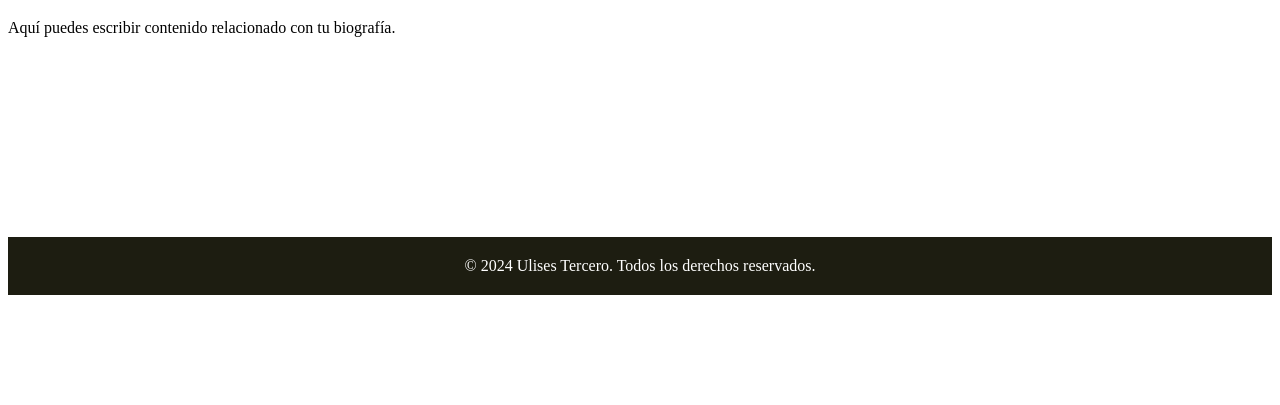
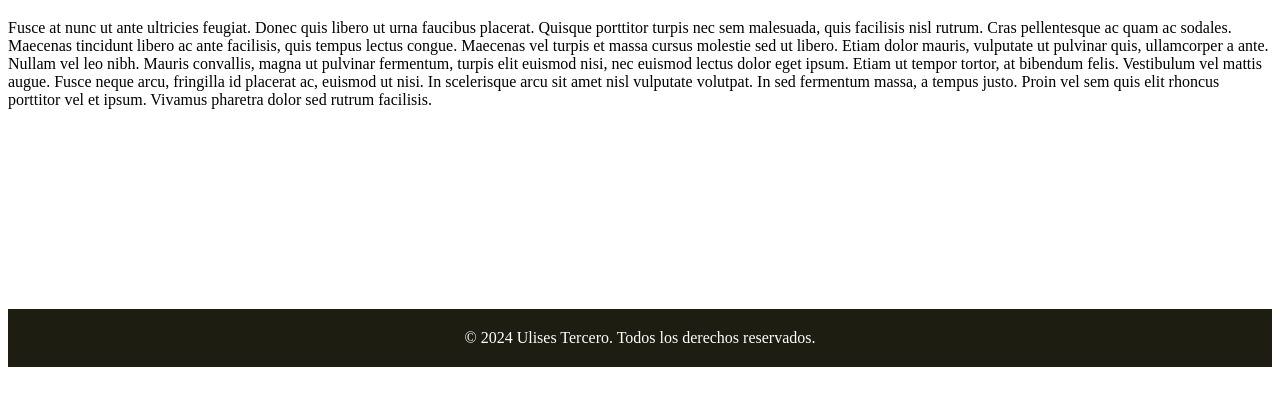
Before and after one commit to UlissesTercr0/Pagina3-de-prueba, a plain HTML site: page Biografia.html in a window 1280 px wide. Shown: the part 167-572 px from the top of the page. Drawn offline with Linux system fonts and the light colour scheme.

Commit message:
Biografia.html

```diff
--- a/Biografia.html
+++ b/Biografia.html
@@ -24,7 +24,7 @@
     <div class="contenido">
         <h1>Hola, esta es mi biografía</h1>
         <p>
-            Aquí puedes escribir contenido relacionado con tu biografía.
+            Fusce at nunc ut ante ultricies feugiat. Donec quis libero ut urna faucibus placerat. Quisque porttitor turpis nec sem malesuada, quis facilisis nisl rutrum. Cras pellentesque ac quam ac sodales. Maecenas tincidunt libero ac ante facilisis, quis tempus lectus congue. Maecenas vel turpis et massa cursus molestie sed ut libero. Etiam dolor mauris, vulputate ut pulvinar quis, ullamcorper a ante. Nullam vel leo nibh. Mauris convallis, magna ut pulvinar fermentum, turpis elit euismod nisi, nec euismod lectus dolor eget ipsum. Etiam ut tempor tortor, at bibendum felis. Vestibulum vel mattis augue. Fusce neque arcu, fringilla id placerat ac, euismod ut nisi. In scelerisque arcu sit amet nisl vulputate volutpat. In sed fermentum massa, a tempus justo. Proin vel sem quis elit rhoncus porttitor vel et ipsum. Vivamus pharetra dolor sed rutrum facilisis.
         </p>
     </div>
     <footer>
```
